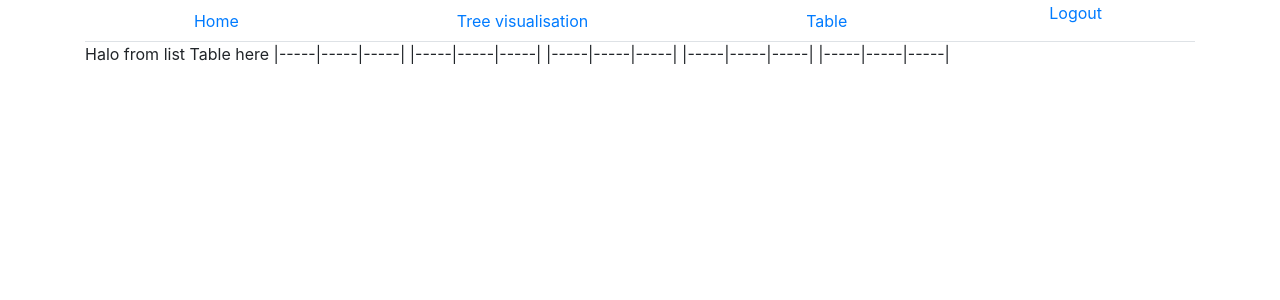
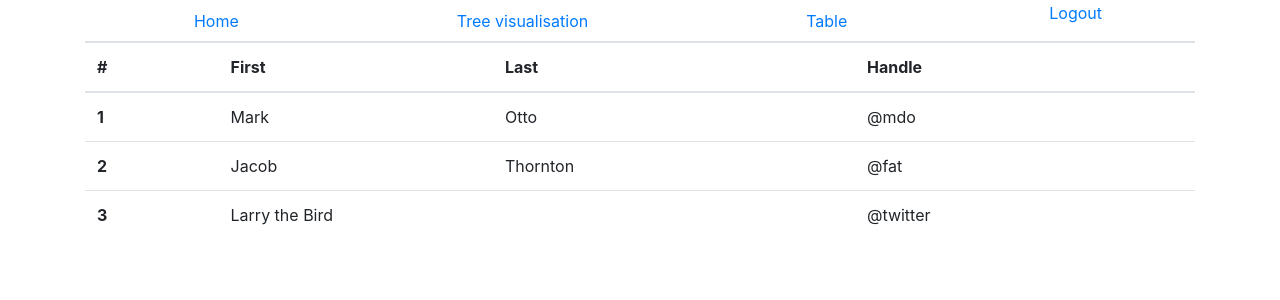
Before and after one commit to sbilikepy/ANC_test_task, a Django app: page /employees/ in a window 1280 px wide. Shown: the top 300 px of the page. Run offline with Django 5.2, Linux system fonts and the light colour scheme; the visitor is signed in with stand-in values (Sample User, id 1); data comes from the database, SQL or seed files in the repository.

Commit message:
base bootstrap table to test visual and url paths

```diff
--- a/templates/staff_management/employee/employee_list.html
+++ b/templates/staff_management/employee/employee_list.html
@@ -2,14 +2,34 @@
 {% load static %}
 {% block content %}
 
-Halo from list
-Table here
-
-|-----|-----|-----|
-|-----|-----|-----|
-|-----|-----|-----|
-|-----|-----|-----|
-|-----|-----|-----|
-
+<table class="table">
+  <thead>
+    <tr>
+      <th scope="col">#</th>
+      <th scope="col">First</th>
+      <th scope="col">Last</th>
+      <th scope="col">Handle</th>
+    </tr>
+  </thead>
+  <tbody>
+    <tr>
+      <th scope="row">1</th>
+      <td>Mark</td>
+      <td>Otto</td>
+      <td>@mdo</td>
+    </tr>
+    <tr>
+      <th scope="row">2</th>
+      <td>Jacob</td>
+      <td>Thornton</td>
+      <td>@fat</td>
+    </tr>
+    <tr>
+      <th scope="row">3</th>
+      <td colspan="2">Larry the Bird</td>
+      <td>@twitter</td>
+    </tr>
+  </tbody>
+</table>
 
 {% endblock %}
```
